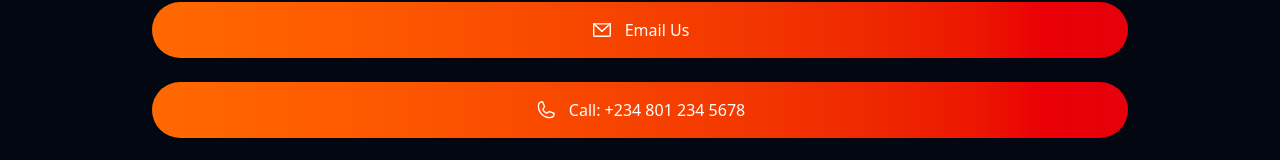
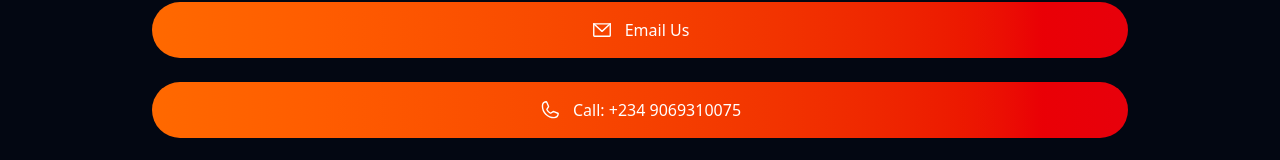
Before and after one commit to abbeytech2023/web-bridge-solutions, a React (Vite) app: page / in a window 1280 px wide. Shown: the part 2707-2867 px from the top of the page. Built offline with nearby package versions, Linux system fonts and the light colour scheme.

Commit message:
initial commit

```diff
--- a/src/App.jsx
+++ b/src/App.jsx
@@ -258,19 +258,19 @@ function Contact() {
         </p>
         <div className="mt-10 space-y-6">
           <a
-            href="mailto:hello@webbridgesolutions.com"
+            href="mailto:olanipekunabbey@gmail.com"
             className="flex items-center justify-center gap-3 px-8 py-4 bg-gradient-to-r from-orange-500 to-red-600 text-white rounded-full font-medium hover:opacity-90 transition"
           >
             <EnvelopeSimple size={22} /> Email Us
           </a>
           <a
-            href="tel:+2348012345678"
+            href="tel:+2349069310075"
             className="flex items-center justify-center gap-3 px-8 py-4 bg-gradient-to-r from-orange-500 to-red-600 text-white rounded-full font-medium hover:opacity-90 transition"
           >
-            <Phone size={22} /> Call: +234 801 234 5678
+            <Phone size={22} /> Call: +234 9069310075
           </a>
           <a
-            href="https://wa.me/2348012345678"
+            href="https://wa.me/2348162010121"
             target="_blank"
             rel="noopener noreferrer"
             className="flex items-center justify-center gap-3 px-8 py-4 bg-gradient-to-r from-green-500 to-green-700 text-white rounded-full font-medium hover:opacity-90 transition"
```
